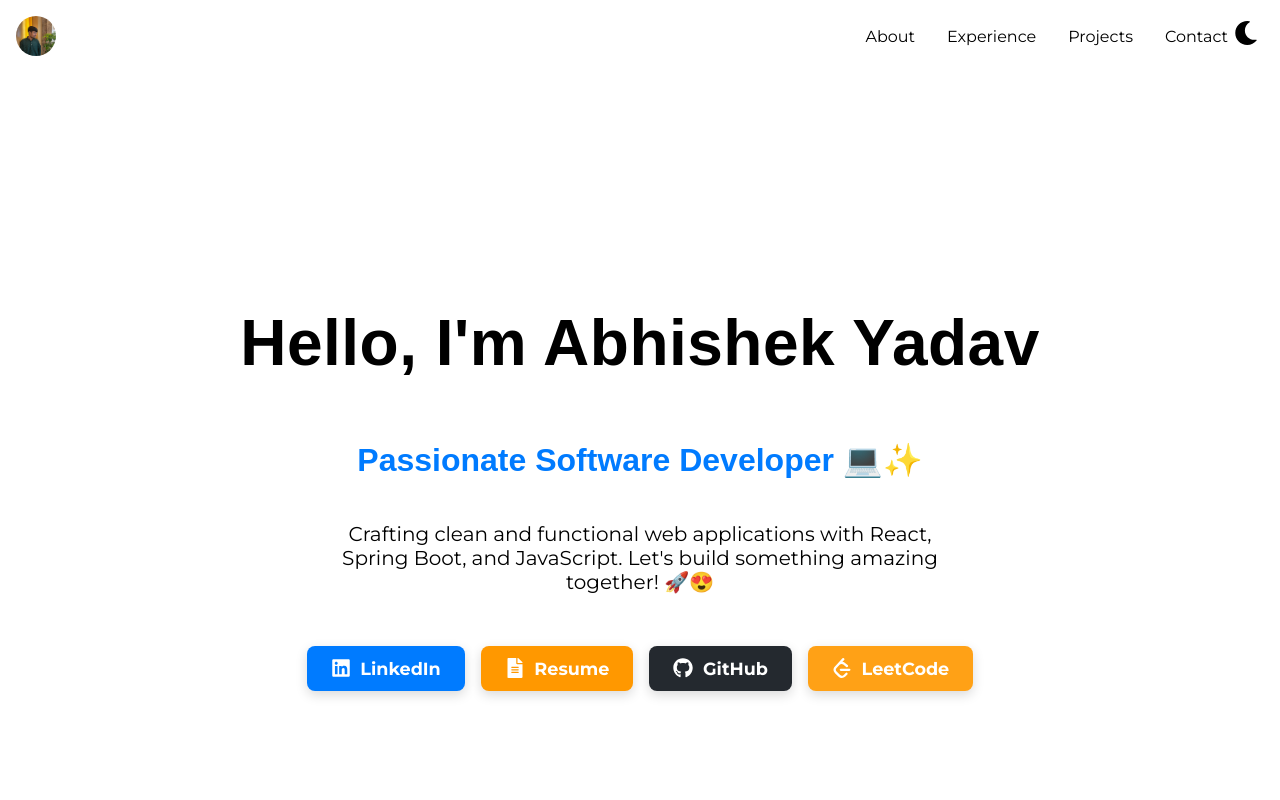
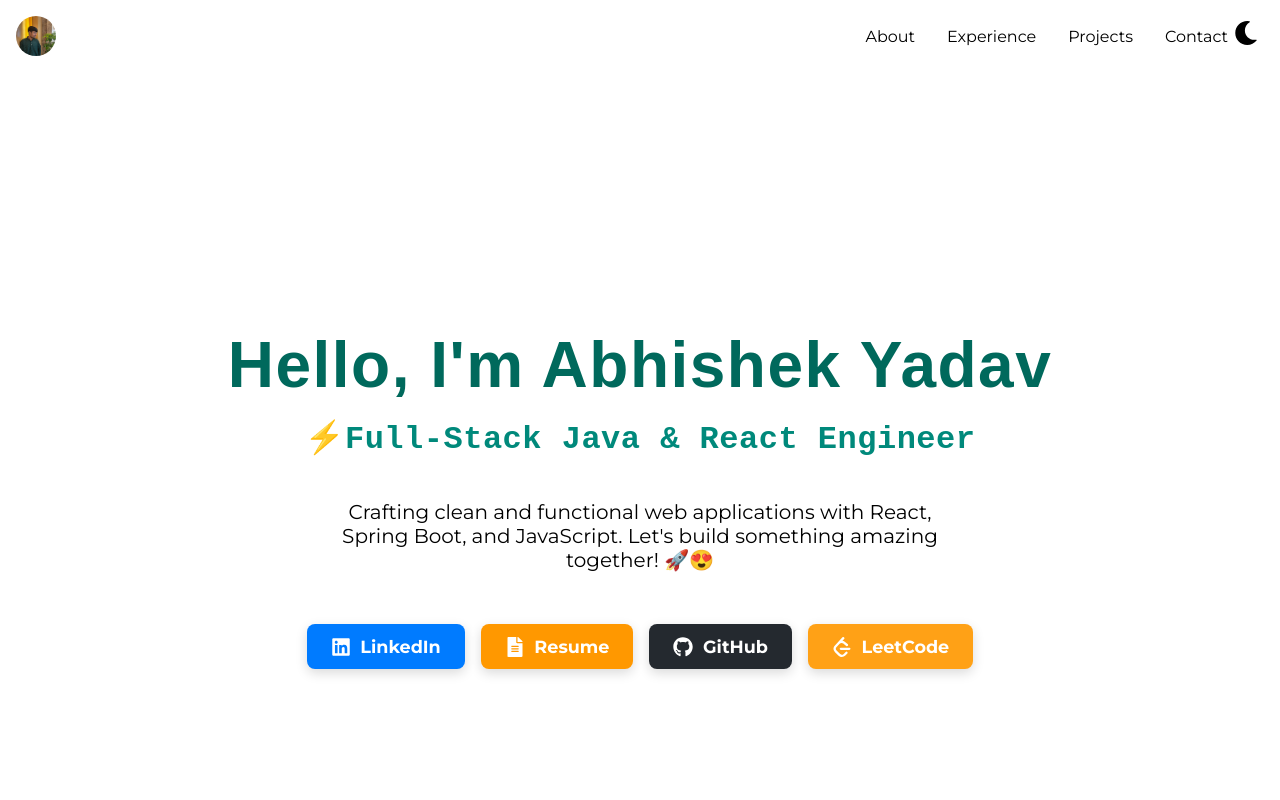
Before and after one commit to abhishekyadav2705/my-portfolio, a React (Vite) app: page / in a window 1280 px wide. Shown: the top 800 px of the page. Built offline with nearby package versions, Linux system fonts and the light colour scheme.

Commit message:
improved IntroSection

```diff
--- a/src/components/AnimatedIntroSection.jsx
+++ b/src/components/AnimatedIntroSection.jsx
@@ -22,21 +22,33 @@ const Section = styled.section`
 `;
 
 const Title = styled.h1`
-  font-size: clamp(2.5rem, 5vw, 4rem); /* Responsive */
+  font-family: "Rajdhani", sans-serif;
+  font-size: clamp(2.5rem, 5vw, 4rem);
   font-weight: 700;
-  letter-spacing: 0.5px;
+  letter-spacing: 1.5px;
+  margin-bottom: 0.5rem;
   animation: ${fadeIn} 1s ease forwards;
-  display: flex;
-  align-items: center;
-  justify-content: center;
-  color: ${(props) => props.theme.color};
   text-align: center;
+  color: #00695c; /* Deep teal looks good on white */
 `;
 
+// const Title = styled.h1`
+//   font-family: "Share Tech Mono", monospace;
+//   font-size: clamp(2.5rem, 5vw, 4rem);
+//   font-weight: 400;
+//   letter-spacing: 1px;
+//   margin-bottom: 0.5rem;
+//   animation: ${fadeIn} 1s ease forwards;
+//   text-align: center;
+//   color: #37474f; /* Cool dark grey */
+// `;
+
 const Subtitle = styled.h2`
+  font-family: "Roboto Mono", monospace;
   font-size: 2rem;
-  color: #007bff;
+  color: #00897b;
   margin-top: 0.5rem;
+  letter-spacing: 0.5px;
   animation: ${fadeIn} 1.2s ease forwards;
 `;
 
@@ -89,7 +101,8 @@ const AnimatedIntroSection = () => {
   return (
     <Section theme={theme}>
       <Title theme={theme}>Hello, I'm Abhishek Yadav</Title>
-      <Subtitle>Passionate Software Developer 💻✨</Subtitle>
+      {/* <Subtitle>Passionate Software Developer 💻✨</Subtitle> */}
+      <Subtitle>⚡Full-Stack Java & React Engineer</Subtitle>
       <Description theme={theme}>
         Crafting clean and functional web applications with React, Spring Boot,
         and JavaScript. Let's build something amazing together! 🚀😍
```
